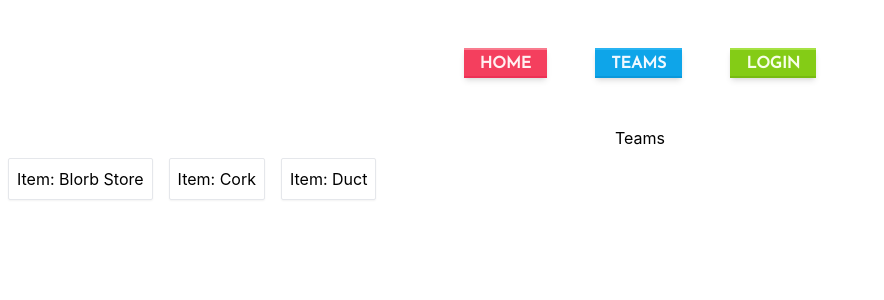
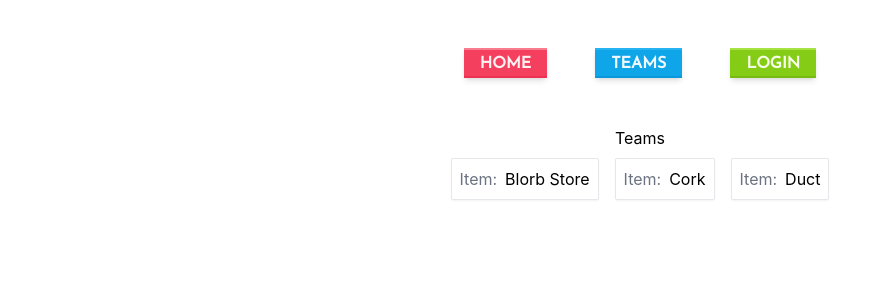
Before and after one commit to stujmar/pwa-playground, a React (Create React App) app: page /teams in a window 1280 px wide. Shown: the top 300 px of the page, without its empty margins (0-884 px from the left). Built offline with nearby package versions, Linux system fonts and the light colour scheme.

Commit message:
[sm] styled list page to look a little less terrible for now

```diff
--- a/src/components/teams/TeamCard.js
+++ b/src/components/teams/TeamCard.js
@@ -9,7 +9,10 @@ const TeamCard = ({data, onClick}) => {
     <button
       onClick={() => handleClick()}
     >
-    <div className="m-2 hover:bg-gray-100 border rounded-sm p-2 shadow-sm">Item: {data.name}</div>
+    <div className="m-2 hover:bg-gray-100 border rounded-sm p-2 shadow-sm">
+      <span className="text-gray-500 mr-2">Item:</span>
+      {data.name}
+    </div>
     </button>
   )
 }
--- a/src/components/teams/Teams.js
+++ b/src/components/teams/Teams.js
@@ -19,7 +19,7 @@ const Teams = ({data}) => {
   },[data]);
 
   return (
-    <div>
+    <div className="w-max mx-auto">
       <div className="w-full text-center">
         Teams
       </div>
```
